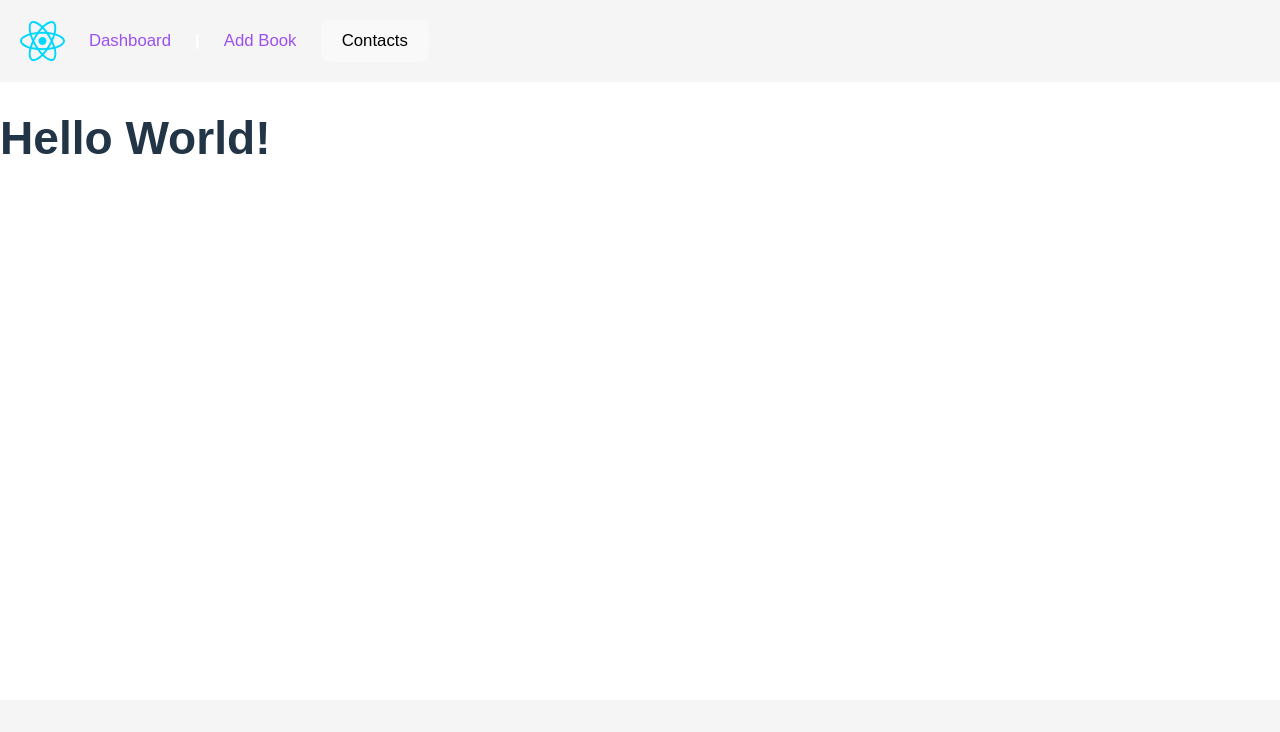
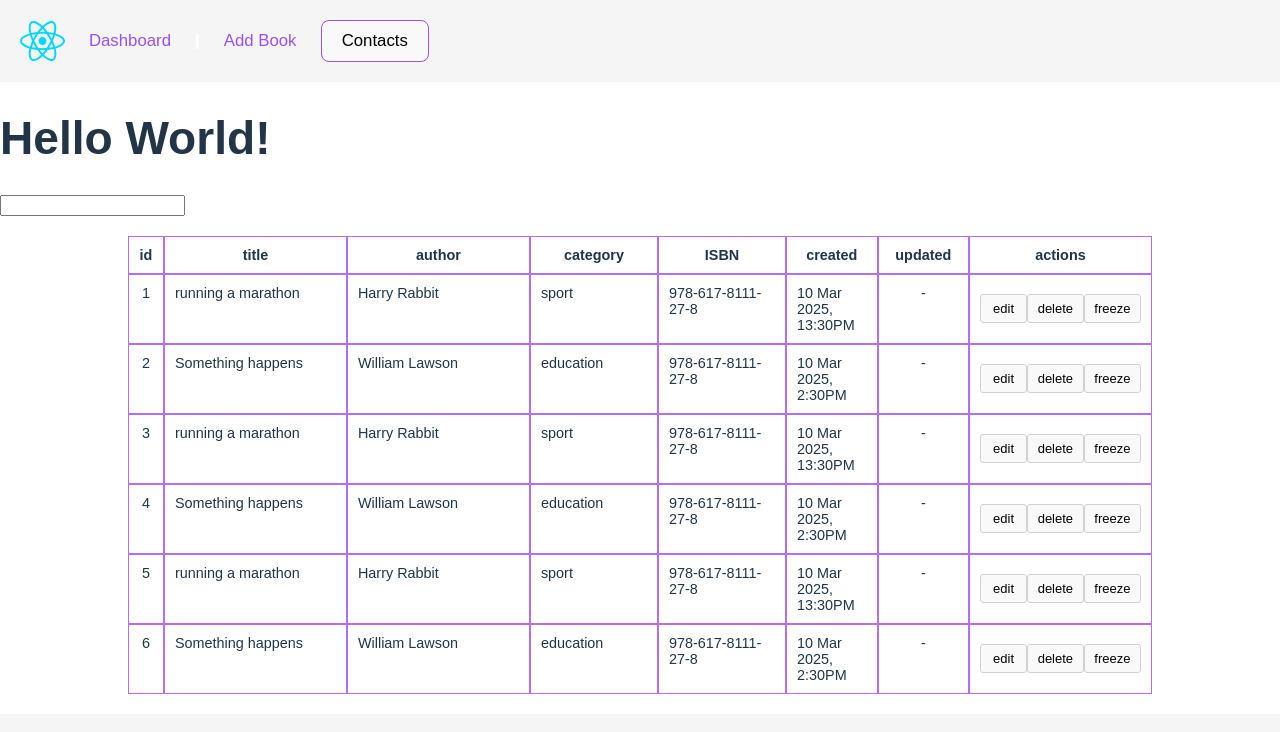
Before and after one commit to hustle2live/test-2, a React (Vite) app: page / in a window 1280 px wide. Shown: the top 732 px of the page. Built offline with nearby package versions, Linux system fonts and the light colour scheme; data requests are answered from the project's data file.

Commit message:
feat added table

```diff
--- a/db/db.json
+++ b/db/db.json
@@ -6,7 +6,7 @@
             "author": "Harry Rabbit",
             "category_name": "sport",
             "ISBN": "978-617-8111-27-8",
-            "created_at": "2025-03-10 15:30:00",
+            "created_at": "2025-03-10 23:30:00",
             "updated_at": null
         },
         {
@@ -15,7 +15,43 @@
             "author": "William Lawson",
             "category_name": "education",
             "ISBN": "978-617-8111-27-8",
-            "created_at": "2025-03-10 15:30:00",
+            "created_at": "2025-03-10 12:30:00",
+            "updated_at": null
+        },
+        {
+            "id": "3",
+            "title": "running a marathon",
+            "author": "Harry Rabbit",
+            "category_name": "sport",
+            "ISBN": "978-617-8111-27-8",
+            "created_at": "2025-03-10 23:30:00",
+            "updated_at": null
+        },
+        {
+            "id": "4",
+            "title": "Something happens",
+            "author": "William Lawson",
+            "category_name": "education",
+            "ISBN": "978-617-8111-27-8",
+            "created_at": "2025-03-10 12:30:00",
+            "updated_at": null
+        },
+        {
+            "id": "5",
+            "title": "running a marathon",
+            "author": "Harry Rabbit",
+            "category_name": "sport",
+            "ISBN": "978-617-8111-27-8",
+            "created_at": "2025-03-10 23:30:00",
+            "updated_at": null
+        },
+        {
+            "id": "6",
+            "title": "Something happens",
+            "author": "William Lawson",
+            "category_name": "education",
+            "ISBN": "978-617-8111-27-8",
+            "created_at": "2025-03-10 12:30:00",
             "updated_at": null
         }
     ],
--- a/src/api/booksService.ts
+++ b/src/api/booksService.ts
@@ -22,7 +22,11 @@ const BooksHttpService = (): BookService => {
             throw new Error(`HTTP error! Cant GET One Book. Status: ${response.status}`);
          }
 
-         return await response.json();
+         const data = await response.json();
+
+         // console.log(data);
+
+         return data;
       },
 
       getAll: async () => {
@@ -35,7 +39,9 @@ const BooksHttpService = (): BookService => {
             throw new Error(`HTTP error! Cant GET All Books. Status: ${response.status}`);
          }
 
-         return response.json();
+         const data = await response.json();
+
+         return data;
       },
 
       create: async (bookData: BookData) => {
@@ -49,7 +55,9 @@ const BooksHttpService = (): BookService => {
             throw new Error(`HTTP error! Can't POST new book. Status: ${response.status}`);
          }
 
-         return response.json();
+         const data = await response.json();
+
+         return data;
       },
 
       update: async (bookId: string, bookData: BookData) => {
@@ -63,7 +71,9 @@ const BooksHttpService = (): BookService => {
             throw new Error(`HTTP error! Can't UPDATE new book. Status: ${response.status}`);
          }
 
-         return response.json();
+         const data = await response.json();
+
+         return data;
       },
 
       delete: async (bookId: string) => {
@@ -76,7 +86,9 @@ const BooksHttpService = (): BookService => {
             throw new Error(`HTTP error! Can't DELETE book. Status: ${response.status}`);
          }
 
-         return response.json();
+         const data = await response.json();
+
+         return data;
       }
    };
 };
--- a/src/app/App.tsx
+++ b/src/app/App.tsx
@@ -4,6 +4,7 @@ import { Book } from '../components/book/book';
 import { Header } from '../components/header/header';
 import { Footer } from '../components/footer/footer';
 import { useBookContext } from '../hooks/useBookContext';
+import { useBookService } from '../hooks/useBookService';
 
 const App: React.FC = () => {
    const { data, loading, error } = useBookContext();
@@ -11,6 +12,10 @@ const App: React.FC = () => {
    console.log(data);
    console.log(loading);
    console.log(error);
+
+   // const book = useBookService.getOne('1');
+
+   // console.log('book: ' + book);
 
    return (
       <Routes>
--- a/src/common/types.ts
+++ b/src/common/types.ts
@@ -4,6 +4,6 @@ export type BookData = {
    author: string;
    category_name: string;
    ISBN: string;
-   created_at: Date | string;
+   created_at: string;
    updated_at: string | null;
 };
--- a/src/components/dashboard/dashboard.tsx
+++ b/src/components/dashboard/dashboard.tsx
@@ -1,16 +1,77 @@
+import { createElement } from 'react';
 
+import { BookData } from '../../common/types';
+import { useBookContext } from '../../hooks/useBookContext';
+import { useBookService } from '../../hooks/useBookService';
 
+const formatTimeStamp = (date: string): string => {
+   const dateString = new Date(date).toUTCString();
+   const formatDate = dateString.slice(5, 16);
+   const time = dateString.slice(17, -7);
+   const hours = +time.slice(0, 2) + 2;
+   const minutes = +time.slice(3);
+   const marker = hours >= 12 ? 'PM' : 'AM';
+   const formatTime = `${hours > 12 ? hours - 12 : hours}:${minutes}${marker}`;
+   return formatDate.concat(`, ${formatTime}`);
+};
 
+type ActionType = ((id: string, data?: BookData) => void) | undefined;
 
+const createButton = (type: 'edit' | 'delete' | 'freeze', action: ActionType = () => {}) => {
+   const button = createElement('button', { className: type, onClick: action }, type);
+   return button;
+};
 
-
-
-
+const createActions = (buttonId: string) => {
+   // const onDelete = (id: string) => useBookService.delete(id);
+   // const onUpdate = (id: string, data: BookData) => useBookService.update(id, data);
+   const actions = [
+      createButton('edit', undefined),
+      createButton('delete', undefined),
+      createButton('freeze', undefined)
+   ];
+   const div = createElement('div', { className: 'table__actions' }, ...actions);
+   return div;
+};
 
 export const Dashboard: React.FC = () => {
+   const { data, loading, error } = useBookContext();
+
    return (
-      <>
+      <div className='dashboard'>
          <h1>Hello World!</h1>
-      </>
+
+         <div className='filters'>
+            <input type='text' />
+         </div>
+
+         <ul className='table'>
+            <li className='table__row table__row-title'>
+               <div className='table__cell'>id</div>
+               <div className='table__cell'>title</div>
+               <div className='table__cell'>author</div>
+               <div className='table__cell'>category</div>
+               <div className='table__cell'>ISBN</div>
+               <div className='table__cell'>created</div>
+               <div className='table__cell'>updated</div>
+               <div className='table__cell'>actions</div>
+            </li>
+            {data.map(({ id, title, author, category_name, ISBN, created_at, updated_at }: BookData, idx) => {
+               const isUdated = updated_at ? formatTimeStamp(updated_at) : <div className='centered'>-</div>;
+               return (
+                  <li key={id + idx} className='table__row'>
+                     <div className='table__cell'>{id}</div>
+                     <div className='table__cell'>{title}</div>
+                     <div className='table__cell'>{author}</div>
+                     <div className='table__cell'>{category_name}</div>
+                     <div className='table__cell'>{ISBN}</div>
+                     <div className='table__cell'>{formatTimeStamp(created_at)}</div>
+                     <div className='table__cell'>{isUdated}</div>
+                     <div className='table__cell'>{createActions(id)}</div>
+                  </li>
+               );
+            })}
+         </ul>
+      </div>
    );
 };
--- a/src/styles/index.scss
+++ b/src/styles/index.scss
@@ -24,8 +24,12 @@ html {
 body {
    height: 100%;
    font: 1.2em sans-serif;
+   margin: 0;
+}
 
-   margin: 0;
+.centered {
+   width: 100%;
+   text-align: center;
 }
 
 .wrapper {
@@ -84,13 +88,59 @@ button {
    cursor: pointer;
    transition: border-color 0.25s;
    outline: none !important;
+   border-color: var(--primary-color);
+   &:hover {
+      box-shadow: 3px 3px 6px -2px rgba(0, 0, 0, 0.24);
+   }
+   &:active {
+      box-shadow: none;
+      opacity: 0.69;
+   }
 }
-button:hover {
-   border-color: #646cff;
+
+.dashboard {
 }
-button:focus,
-button:focus-visible {
-   outline: 4px auto -webkit-focus-ring-color;
+
+.table {
+   width: 80%;
+   margin: 0 auto;
+   padding: 20px;
+
+   &__row {
+      box-sizing: border-box;
+      display: grid;
+      grid-template-columns: 3rem 1fr 1fr 0.7fr 0.7fr repeat(2, 0.5fr) 1fr;
+      &-title {
+         text-align: center;
+         font-weight: bold;
+      }
+   }
+
+   &__cell {
+      border: 1px solid #b36dff;
+      padding: 10px;
+      &:nth-child(1) {
+         padding: 10px 0;
+         text-align: center;
+      }
+   }
+
+   &__actions {
+      display: flex;
+      flex-wrap: nowrap;
+      justify-content: space-around;
+      align-items: center;
+      padding: 0;
+      height: 100%;
+      & > button {
+         border-color: rgb(209, 209, 209);
+         flex-basis: 30%;
+         border-radius: 3px;
+         font-size: small;
+         padding: 0.5rem 0.8rem;
+         flex-shrink: 1;
+      }
+   }
 }
 
 @media (prefers-color-scheme: light) {
```
